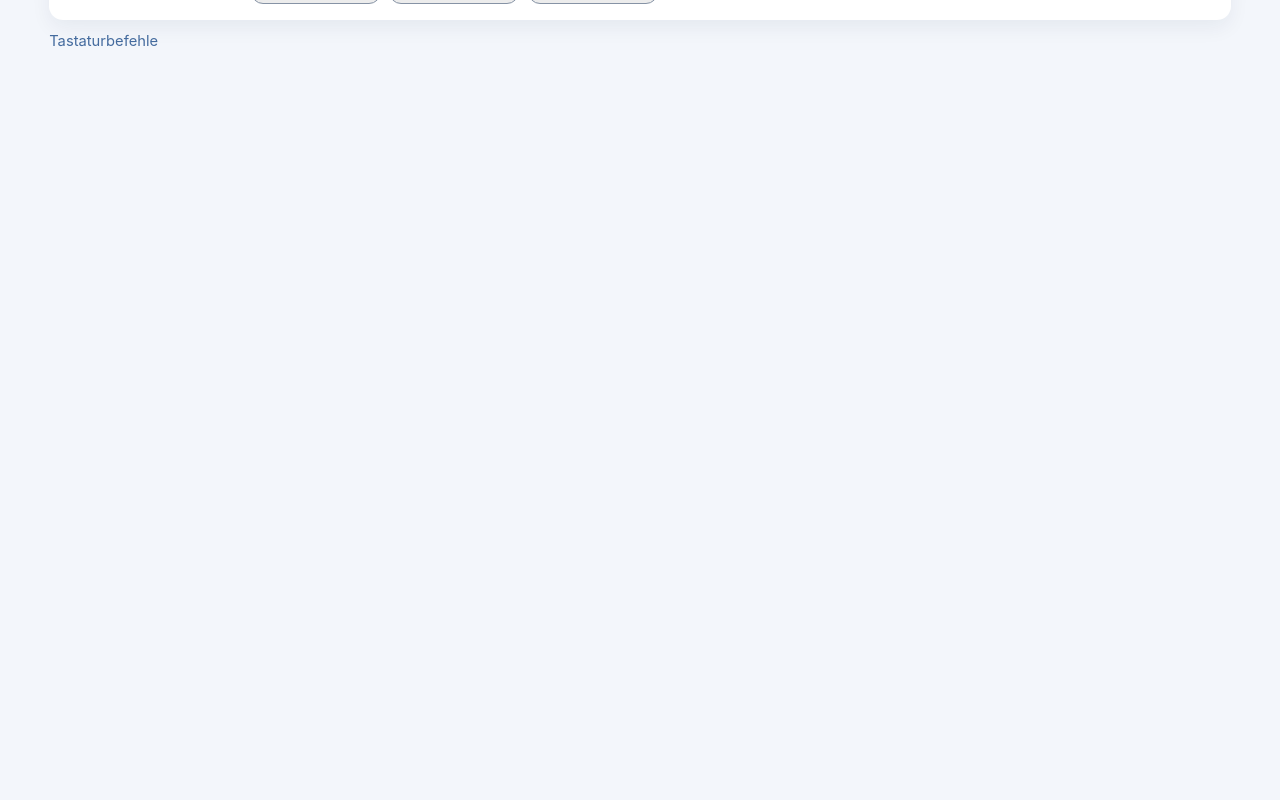
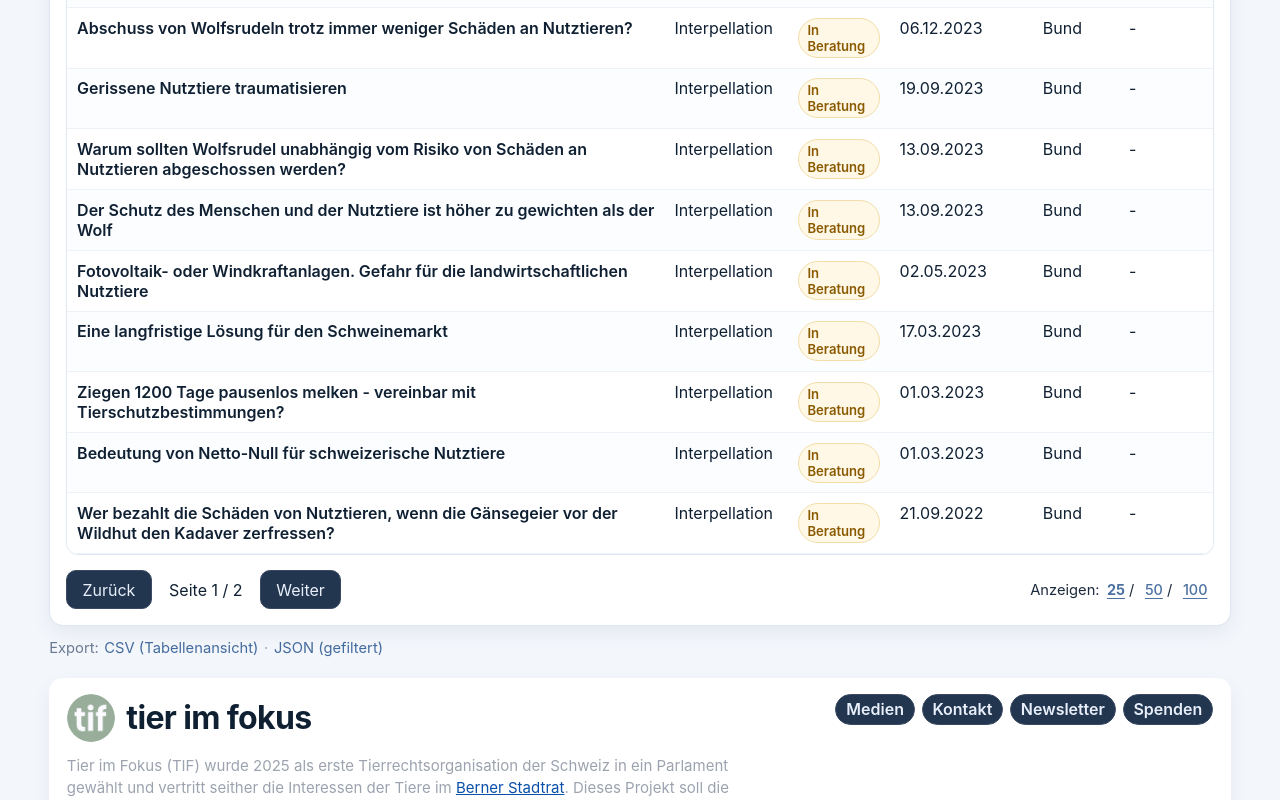
Before and after one commit to alf-tif-bot/tierpolitik-db, a React (Vite) app: page / in a window 1280 px wide. Shown: the part 1760-2560 px from the top of the page. Before the commit the page ends 1833 px from the top, so only its background shows below. Built offline with nearby package versions, Linux system fonts and the light colour scheme; no server answers.

Commit message:
Table UX: add page-size links (25/50/100) in pagination bubble

```diff
--- a/src/App.css
+++ b/src/App.css
@@ -504,6 +504,23 @@ tbody tr:focus-visible td {
 
 .pagination-row span {
   padding: 0 0.2rem;
+}
+
+.pagination-row .page-size-links {
+  margin-left: auto;
+  font-size: 0.92rem;
+  opacity: 0.95;
+}
+
+.pagination-row .page-size-links .text-link-btn {
+  padding: 0;
+  margin: 0;
+  min-width: 0;
+}
+
+.pagination-row .page-size-links .text-link-btn.active {
+  font-weight: 700;
+  text-decoration: underline;
 }
 
 .drawer-backdrop {
--- a/src/components/TableView.tsx
+++ b/src/components/TableView.tsx
@@ -33,12 +33,14 @@ type Props = {
 }
 
 const TABLE_PREFS_KEY = 'tierpolitik.table.prefs.v1'
+const PAGE_SIZE_OPTIONS = [25, 50, 100]
 const normalizeTitle = (value: string) => value
   .replace(/^Vorstoss\s+\d+\s*:\s*/i, '')
   .replace(/^\s*\d{2}\.\d{3,4}\s*[·\-–—:]\s*/u, '')
 
 export function TableView({ data, onOpenDetail, onVisibleColumnsChange, keyboardEnabled = true, sectionId, lang, t }: Props) {
   const [sorting, setSorting] = useState<SortingState>([])
+  const [pageSize, setPageSize] = useState(25)
   const [highlightedRow, setHighlightedRow] = useState(0)
 
   const allColumnsMeta = useMemo(() => getAllColumnsMeta(t), [t])
@@ -47,17 +49,18 @@ export function TableView({ data, onOpenDetail, onVisibleColumnsChange, keyboard
     try {
       const raw = localStorage.getItem(TABLE_PREFS_KEY)
       if (!raw) return
-      const parsed = JSON.parse(raw) as { sorting?: SortingState }
+      const parsed = JSON.parse(raw) as { sorting?: SortingState; pageSize?: number }
       if (parsed.sorting) setSorting(parsed.sorting)
+      if (parsed.pageSize && PAGE_SIZE_OPTIONS.includes(parsed.pageSize)) setPageSize(parsed.pageSize)
     } catch {
       // ignore broken prefs
     }
   }, [])
 
   useEffect(() => {
-    const payload = JSON.stringify({ sorting })
+    const payload = JSON.stringify({ sorting, pageSize })
     localStorage.setItem(TABLE_PREFS_KEY, payload)
-  }, [sorting])
+  }, [sorting, pageSize])
 
   const columns = useMemo<ColumnDef<Vorstoss>[]>(() => [
     { accessorKey: 'titel', header: t.titleCol, cell: (i) => normalizeTitle(localizedMetaText(i.row.original, 'title', lang, i.getValue<string>())) },
@@ -94,12 +97,16 @@ export function TableView({ data, onOpenDetail, onVisibleColumnsChange, keyboard
     getPaginationRowModel: getPaginationRowModel(),
     onSortingChange: setSorting,
     state: { sorting },
-    initialState: { pagination: { pageSize: 10 } },
+    initialState: { pagination: { pageSize: 25 } },
   })
 
   useEffect(() => {
     onVisibleColumnsChange(allColumnsMeta)
   }, [allColumnsMeta, onVisibleColumnsChange])
+
+  useEffect(() => {
+    table.setPageSize(pageSize)
+  }, [pageSize, table])
 
   useEffect(() => {
     const pageRows = table.getRowModel().rows
@@ -195,6 +202,24 @@ export function TableView({ data, onOpenDetail, onVisibleColumnsChange, keyboard
         <button onClick={() => table.previousPage()} disabled={!table.getCanPreviousPage()}>{t.back}</button>
         <span>{t.page} {table.getState().pagination.pageIndex + 1} / {table.getPageCount()}</span>
         <button onClick={() => table.nextPage()} disabled={!table.getCanNextPage()}>{t.next}</button>
+        <span className="page-size-links">
+          Anzeigen:&nbsp;
+          {PAGE_SIZE_OPTIONS.map((size, idx) => (
+            <span key={size}>
+              <button
+                type="button"
+                className={pageSize === size ? 'text-link-btn active' : 'text-link-btn'}
+                onClick={() => {
+                  setPageSize(size)
+                  table.setPageIndex(0)
+                }}
+              >
+                {size}
+              </button>
+              {idx < PAGE_SIZE_OPTIONS.length - 1 ? ' / ' : ''}
+            </span>
+          ))}
+        </span>
       </div>
     </section>
   )
```
